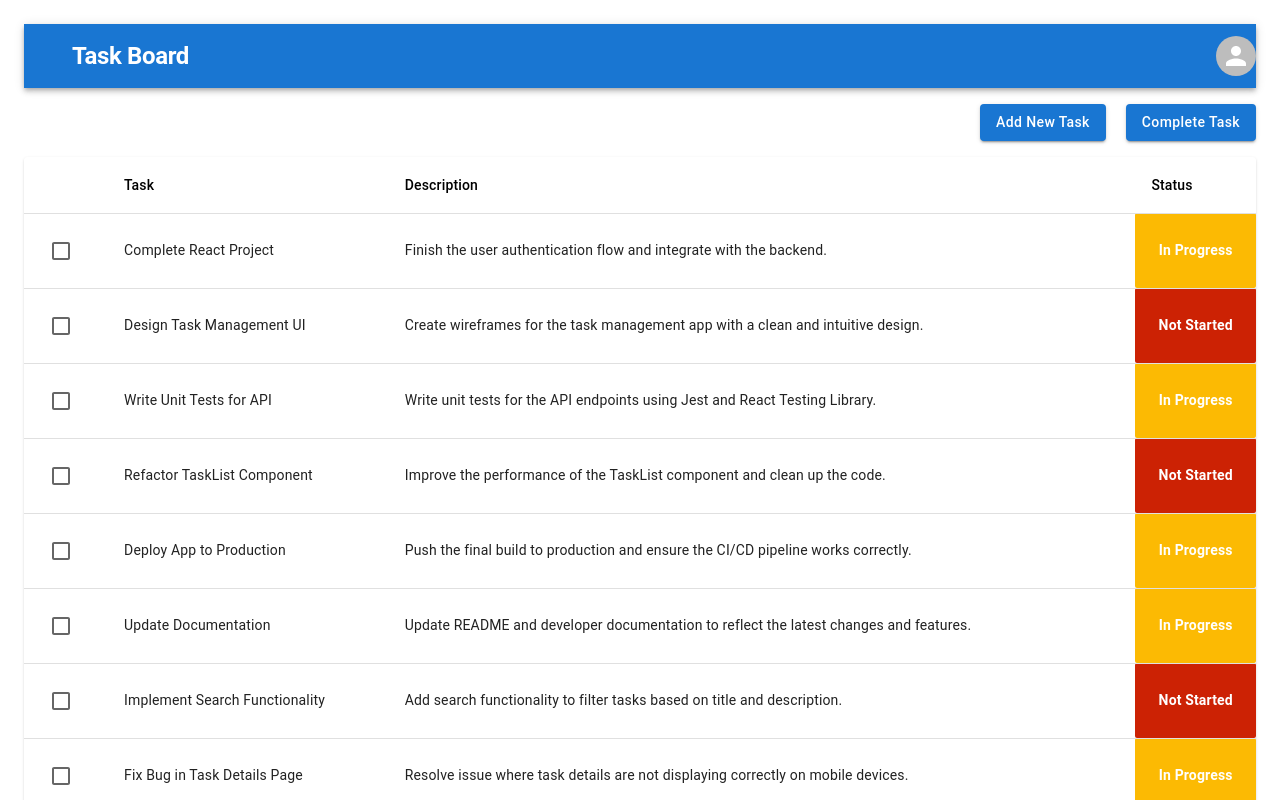
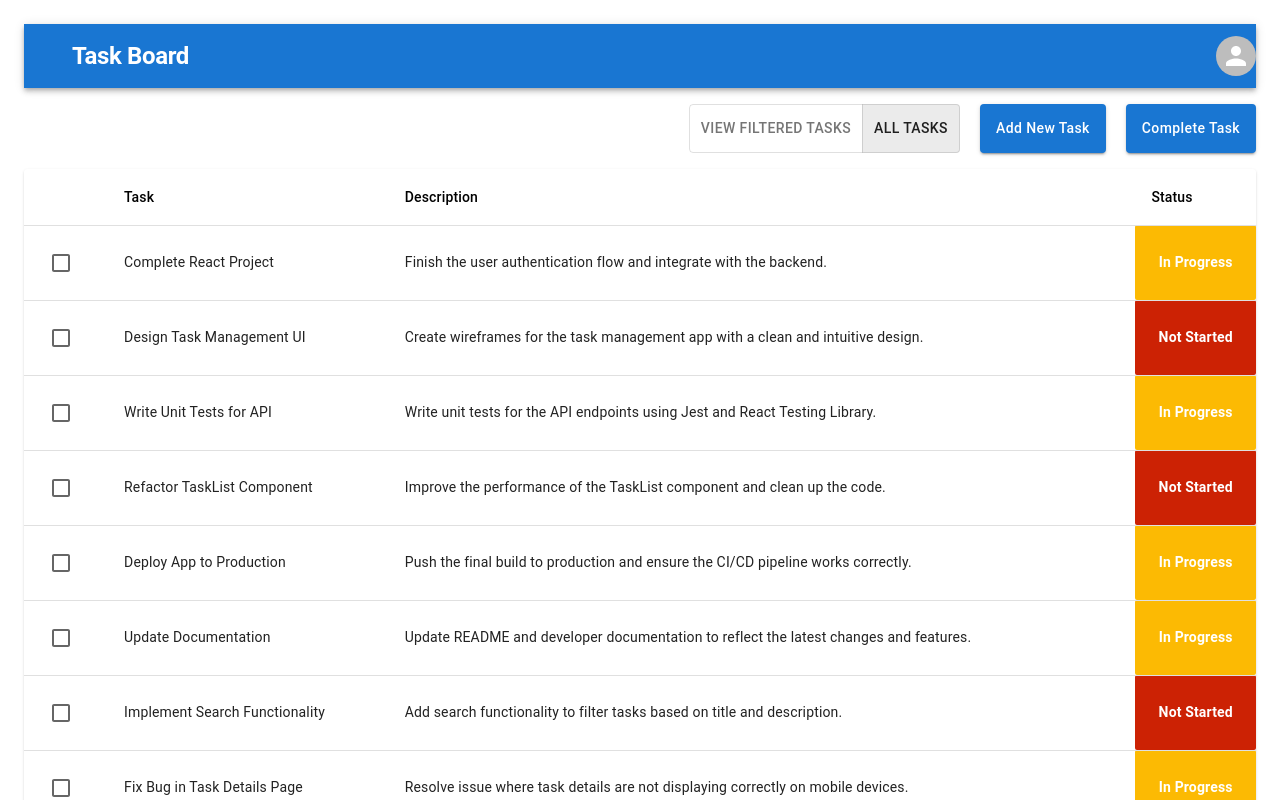
Before and after one commit to radhikachamdal2/taskList, a Next.js app: page / in a window 1280 px wide. Shown: the top 800 px of the page. Built offline with nearby package versions, Linux system fonts and the light colour scheme.

Commit message:
added in filter toggle for tasks

```diff
--- a/app/components/taskDashboard.tsx
+++ b/app/components/taskDashboard.tsx
@@ -6,6 +6,7 @@ import { allTasks, taskHeaders, addNewTaskFields } from "../mockData/mockData";
 import { useState, useCallback, useEffect } from "react";
 import Dialog from "./dialog";
 import DialogData from "./dialogData";
+import ToggleButtons from "./toggleButton";
 
 type Task = {
   id: number;
@@ -32,6 +33,7 @@ const TaskDashboard = () => {
   const [showAlert, setShowAlert] = useState<boolean>(false);
   const [selectedTask, setSelectedTask] = useState<Task | null>(null);
   const [tasks, setTasks] = useState<Task[]>([]);
+  const [showCompleted, setShowCompleted] = useState(false);
 
   const checkboxHandler = useCallback(
     (event: React.ChangeEvent<HTMLInputElement>, singleTask: Task) => {
@@ -67,6 +69,12 @@ const TaskDashboard = () => {
     setAddNewDialog(false);
   };
 
+  const filterCompletedTasks = (tasks: Task[]): Task[] => {
+    return tasks.filter((task) => task.status.toLowerCase() === "complete");
+  };
+
+  const displayedTasks = showCompleted ? filterCompletedTasks(tasks) : tasks;
+
   return (
     <>
       <div
@@ -79,6 +87,10 @@ const TaskDashboard = () => {
           marginBottom: "1em",
         }}
       >
+        <ToggleButtons
+          showCompleted={showCompleted}
+          setShowCompleted={setShowCompleted}
+        />
         <Button
           sx={{ textTransform: "none" }}
           variant="contained"
@@ -101,7 +113,7 @@ const TaskDashboard = () => {
         selectedTask={selectedTask}
         checkboxHandler={checkboxHandler}
         taskHeaders={taskHeaders}
-        tasks={tasks}
+        tasks={displayedTasks}
       />
       <Dialog
         open={addNewDialog}
--- /dev/null
+++ b/app/components/toggleButton.tsx
@@ -0,0 +1,40 @@
+import React from "react";
+import ToggleButton from "@mui/material/ToggleButton";
+import ToggleButtonGroup from "@mui/material/ToggleButtonGroup";
+
+interface ToggleButtonsProps {
+  showCompleted: boolean;
+  setShowCompleted: React.Dispatch<React.SetStateAction<boolean>>;
+}
+
+const ToggleButtons: React.FC<ToggleButtonsProps> = ({
+  showCompleted,
+  setShowCompleted,
+}) => {
+  const handleToggle = (
+    event: React.MouseEvent<HTMLElement>,
+    newValue: string | null
+  ) => {
+    if (newValue !== null) {
+      setShowCompleted(newValue === "completed");
+    }
+  };
+
+  return (
+    <ToggleButtonGroup
+      value={showCompleted ? "completed" : "all"}
+      exclusive
+      onChange={handleToggle}
+      aria-label="View Tasks"
+    >
+      <ToggleButton value="completed" aria-label="View Completed Tasks">
+        View Filtered Tasks
+      </ToggleButton>
+      <ToggleButton value="all" aria-label="View All Tasks">
+        All Tasks
+      </ToggleButton>
+    </ToggleButtonGroup>
+  );
+};
+
+export default ToggleButtons;
```
